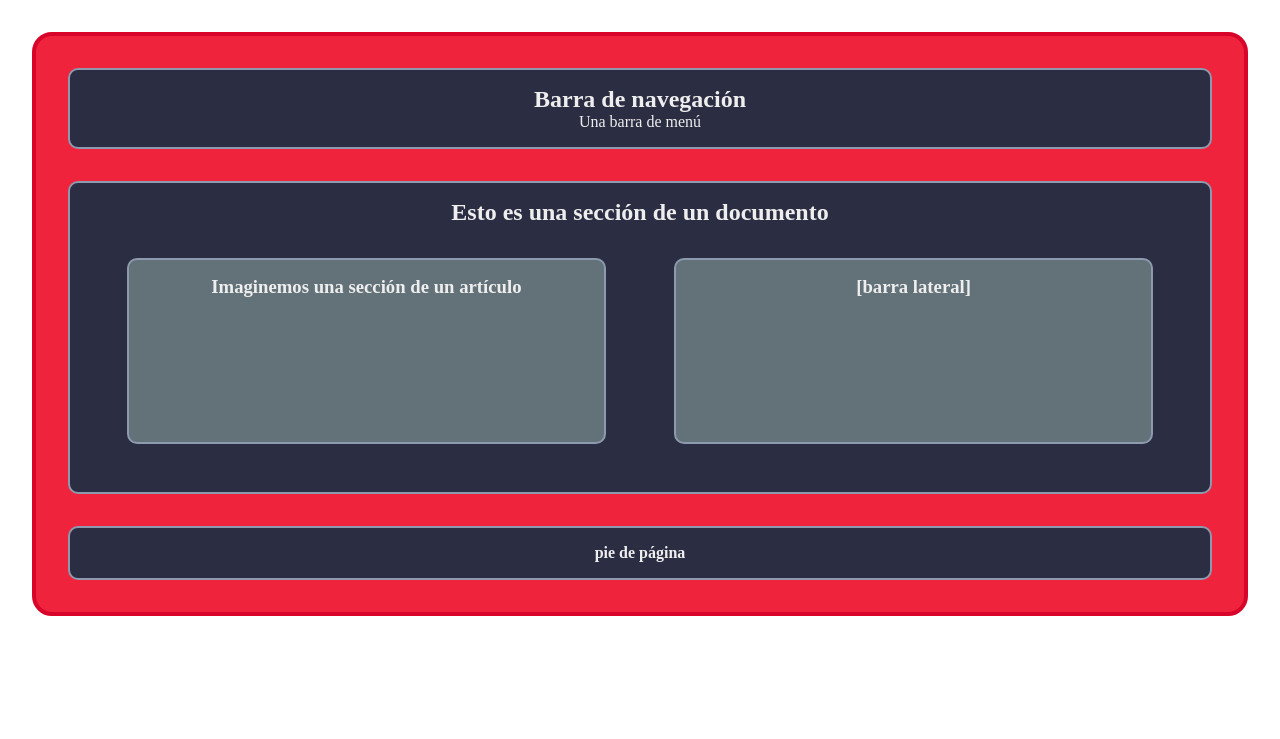
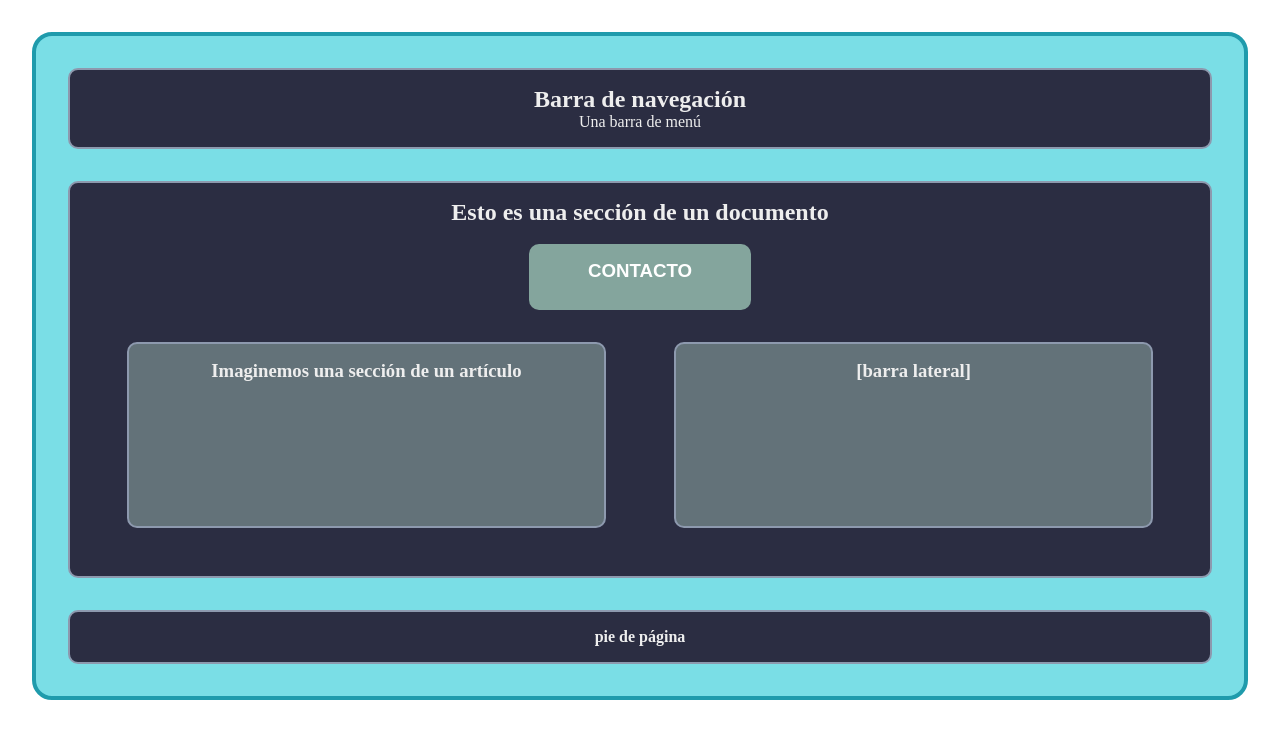
Before and after one commit to CatusElPoderoso/4IV7-PSW-Chico-Lampart-Ariadna, a PHP site: page / in a window 1280 px wide. Shown: the top 739 px of the page. Run offline with PHP 8.4, Linux system fonts and the light colour scheme.

Commit message:
colores wuuu

```diff
--- a/css/masterstyle.css
+++ b/css/masterstyle.css
@@ -11,10 +11,10 @@ html, body {
 }
 
 .main-container{
-    border: 4px solid #d90429;
+    border: 4px solid #1f9bac;
     border-radius: 20px;
     margin: 2rem;
-    background-color: #ef233c;
+    background-color: #7adee6;
 }
 
 nav,section,footer,article,aside{
--- a/index.html
+++ b/index.html
@@ -7,6 +7,37 @@
         <meta name="viewport" content="width=device-width, initial-scale=1">
         <link rel="stylesheet" href="css/masterstyle.css">
         <title>[ᓀ˵◇˵ᓂ]</title>
+
+        <style type = "text/css">
+        .uno a{
+            text-decoration: none;
+            display: block;
+            border: 0px solid #84A59D;
+            border-radius: 10px;
+            width: 20%;
+            height: 50px;
+            text-align: center;
+            padding-top: 1rem;
+            margin: auto;
+            background-color: #84A59D;
+            color: white;
+            font-family: Arial;
+
+            transition: 1s;
+            -webkit-transition: 1s;
+            -o-transition: 1s;
+            -moz-transition: 1s;
+            -ms-transition: 1s;
+        }
+
+        .uno a:hover{
+            background-color: #472e8b;
+            width: 10%;
+            transform: rotate(360deg);
+        }
+
+        </style>
+
     </head>
     <body>
 
@@ -19,6 +50,13 @@
 
         <section>
             <h2>Esto es una sección de un documento</h2>
+
+            <br>
+            <div class="uno">
+                <h3><a href="#">CONTACTO</a></h3>
+            </div>
+
+
             <article>
                 <h3>Imaginemos una sección de un artículo</h3>
             </article>
```
Also changed, not shown: 1 other file.
